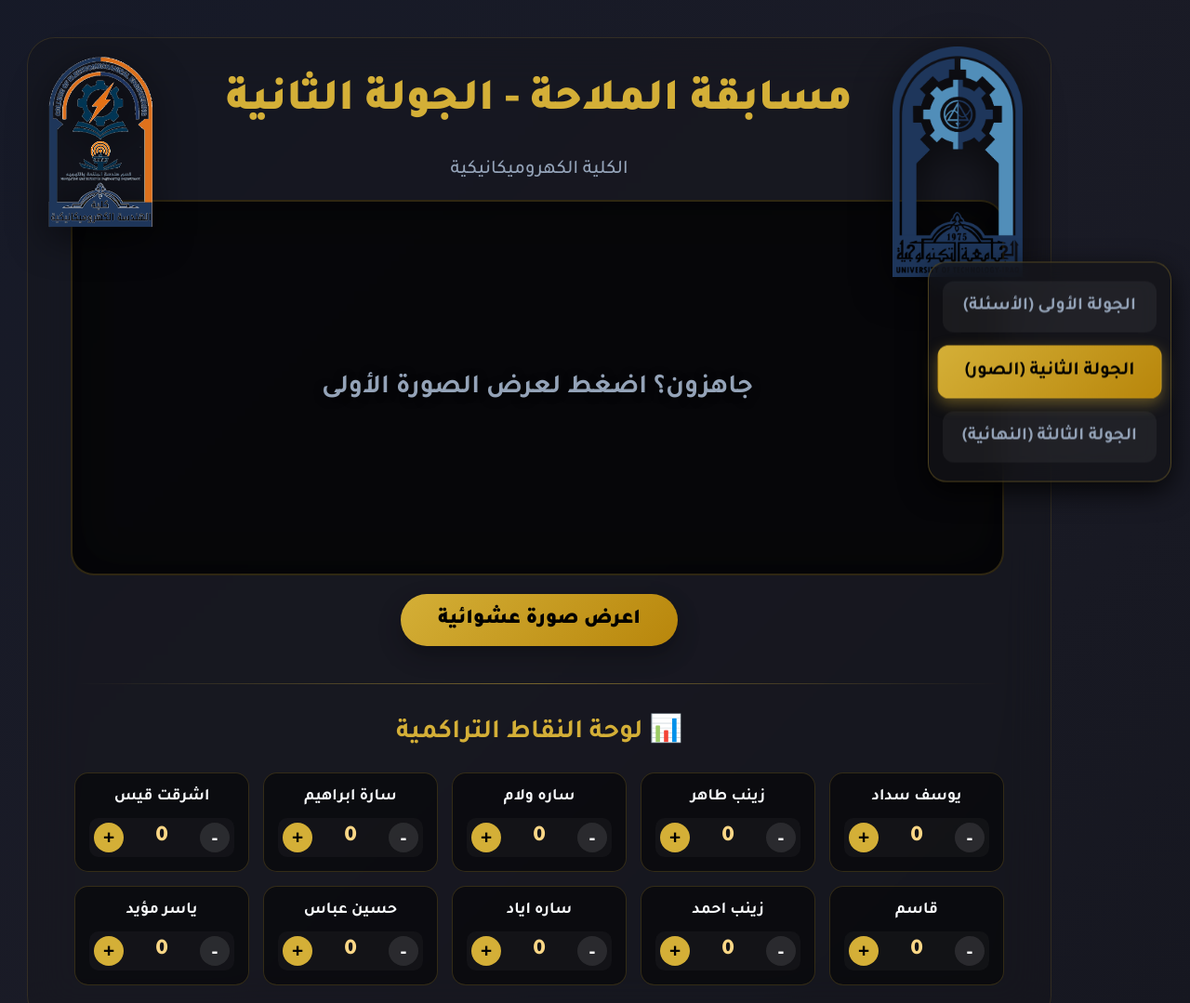
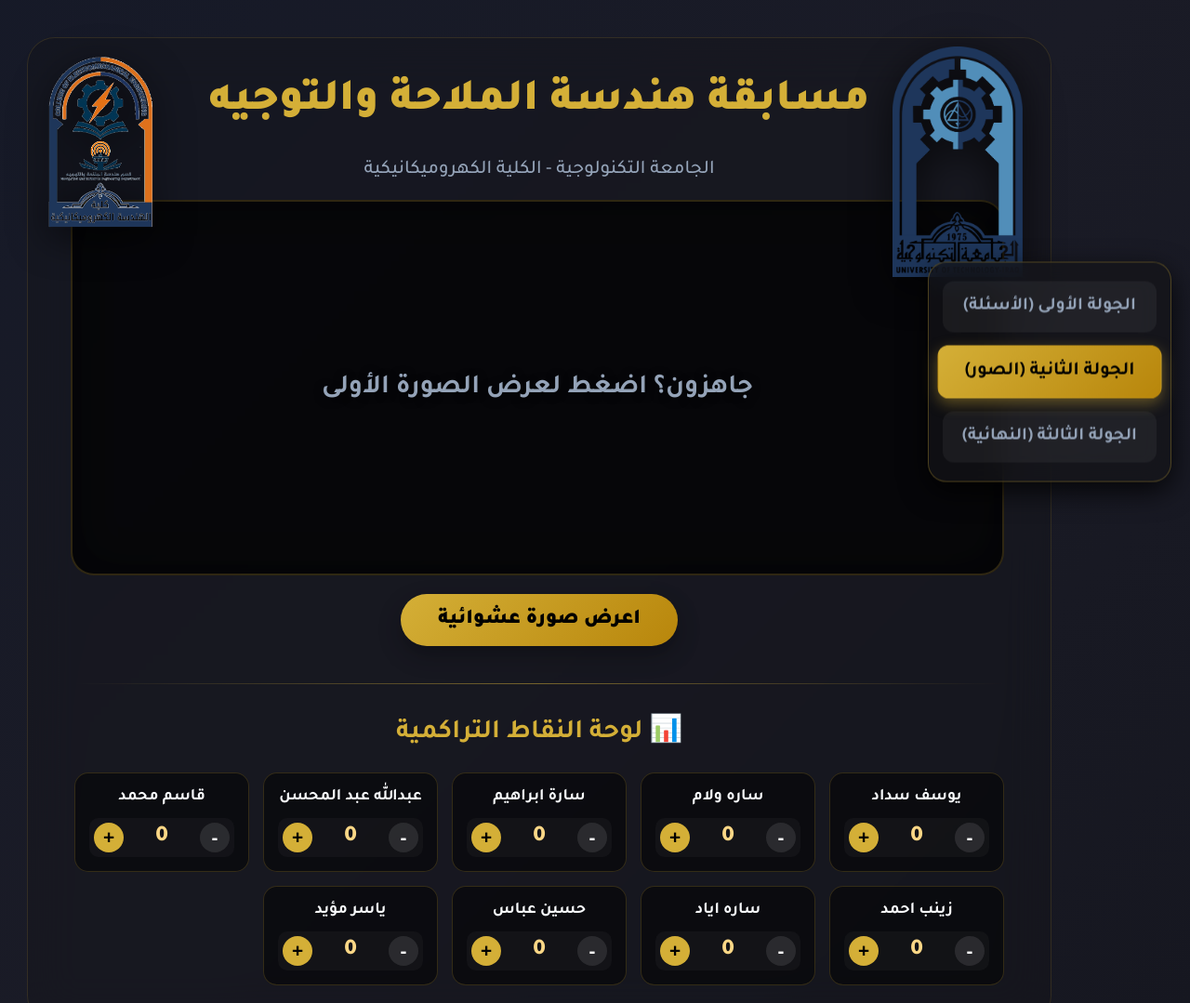
Before and after one commit to ATC5/8, a plain HTML site: page round2.html in a window 1280 px wide. Shown: the top 1079 px of the page at 93% size. Drawn offline with Linux system fonts and the light colour scheme.

Commit message:
Update round2.html

```diff
--- a/round2.html
+++ b/round2.html
@@ -69,8 +69,8 @@
     <img class="side-logo logo-left" src="IMG/UOT2.PNG" alt="شعار القسم">
 
     <div class="main-container">
-        <h1>مسابقة الملاحة - الجولة الثانية</h1>
-        <div class="subtitle">الكلية الكهروميكانيكية</div>
+        <h1>مسابقة هندسة الملاحة والتوجيه</h1>
+        <div class="subtitle">الجامعة التكنولوجية - الكلية الكهروميكانيكية</div>
 
         <div id="image-box">
             <div class="placeholder-text" id="placeholder">جاهزون؟ اضغط لعرض الصورة الأولى</div>
@@ -96,7 +96,7 @@
         const winSound = new Audio('https://assets.mixkit.co/active_storage/sfx/2000/2000-preview.mp3');
         winSound.volume = 0.8;
 
-        const students = ["يوسف سداد", "زينب طاهر", "ساره ولام", "سارة ابراهيم", "اشرقت قيس", "قاسم", "زينب احمد", "ساره اياد", "حسين عباس", "ياسر مؤيد"];
+         const students = ["يوسف سداد", , "ساره ولام", "سارة ابراهيم", "عبدالله عبد المحسن", "قاسم محمد", "زينب احمد", "ساره اياد", "حسين عباس", "ياسر مؤيد"];
         let scores = JSON.parse(localStorage.getItem('contestScores')) || new Array(students.length).fill(0);
 
         function renderScoreboard() {
```
